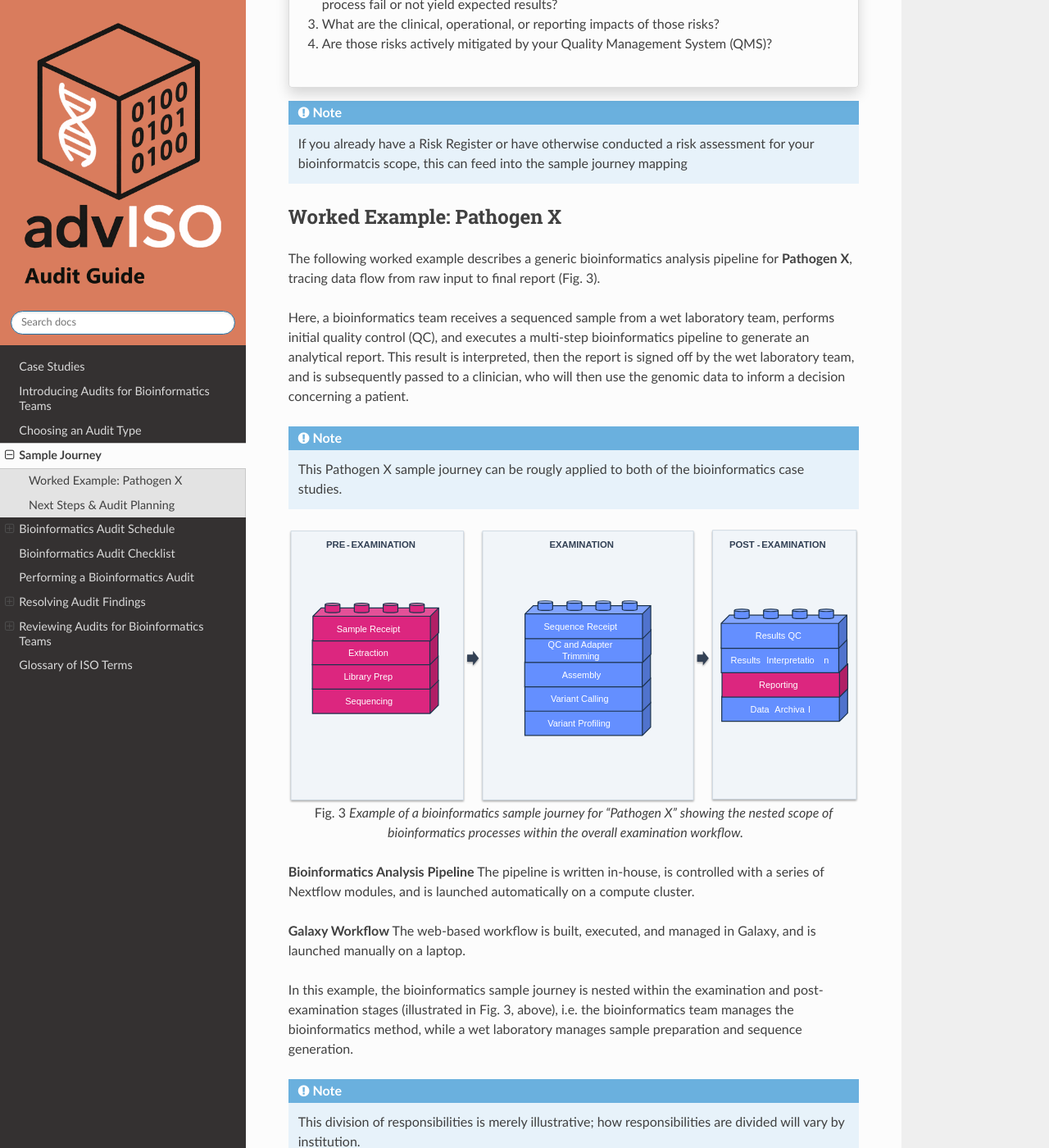
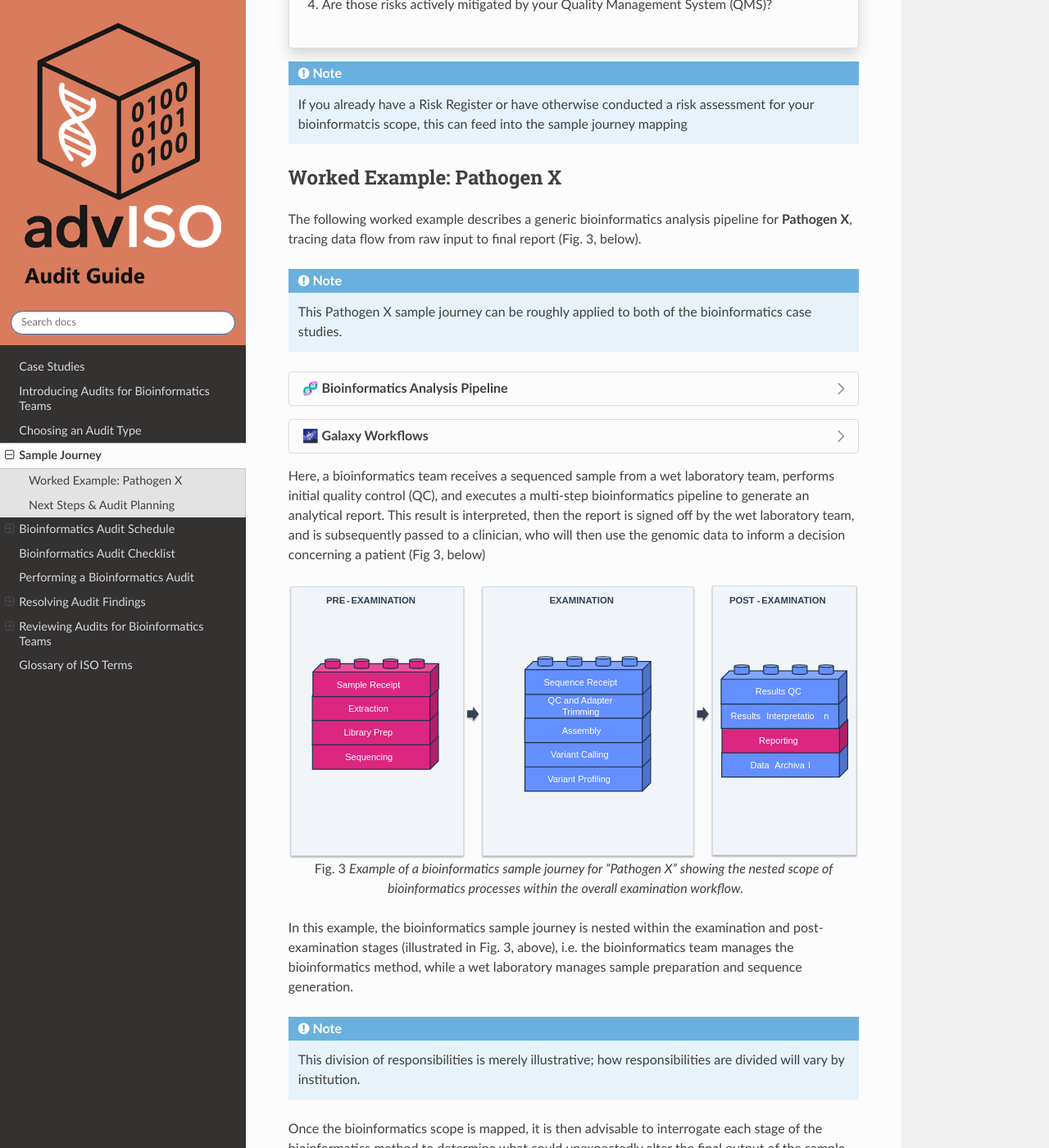
Before and after one commit to advISO-project/advISO_audit_guide, a Sphinx documentation site: the page built from docs/source/audit_guide/sample_journey.rst, in a window 1280 px wide and 1400 px high, scrolled down 1411 px. Shown: the whole window at 82% size. Built offline with Sphinx 7.4.7 and the Read the Docs theme 3.1.0, drawn with Linux system fonts in a browser that asks for light colours; some of the changed lines change nothing that is shown; some of the changed text lies outside the part shown.

Commit message:
Outline case studies more clearly

```diff
--- a/docs/source/audit_guide/sample_journey.rst
+++ b/docs/source/audit_guide/sample_journey.rst
@@ -23,11 +23,9 @@
 
    Example of a bioinformatics sample journey, showing the scope of bioinformatics processes and how they may fit into the overall examination process.
 
-.. card:: 💡 advISO Tips
+.. card:: 💡 When evaluating your sample journey against Fig. 2, consider:
    :class-card: sd-border-success sd-shadow-md
    :class-header: sd-bg-success sd-text-white sd-font-weight-bold
-
-   When evaluating your sample journey against Fig. 2, consider:
 
    1. Where does your bioinformatics team's scope and responsibility begin and end within the examination process?
    2. Within that specific bioinformatics scope, where are the risks? How and why could the process fail or not yield expected results?
@@ -40,12 +38,20 @@
 Worked Example: Pathogen X
 -------------------------------------------------------------
 
-The following worked example describes a generic bioinformatics analysis pipeline for **Pathogen X**, tracing data flow from raw input to final report (Fig. 3).
-
-Here, a bioinformatics team receives a sequenced sample from a wet laboratory team, performs initial quality control (QC), and executes a multi-step bioinformatics pipeline to generate an analytical report. This result is interpreted, then the report is signed off by the wet laboratory team, and is subsequently passed to a clinician, who will then use the genomic data to inform a decision concerning a patient.
+The following worked example describes a generic bioinformatics analysis pipeline for **Pathogen X**, tracing data flow from raw input to final report (Fig. 3, below).
 
 .. note::
-   This Pathogen X sample journey can be rougly applied to both of the bioinformatics case studies.
+   This Pathogen X sample journey can be roughly applied to both of the bioinformatics case studies.
+
+.. dropdown:: 🧬 Bioinformatics Analysis Pipeline
+
+   In this example, the bioinformatics analysis for Pathogen X is done with a pipeline, written in-house, and is controlled with a series of Nextflow modules. It is launched automatically on a compute cluster.
+
+.. dropdown:: 🌌 Galaxy Workflows
+
+   In this example, the bioinformatics analysis for Pathogen X is done with a web-based workflow, which is built, executed, and managed in Galaxy. It is launched manually on a laptop.
+
+Here, a bioinformatics team receives a sequenced sample from a wet laboratory team, performs initial quality control (QC), and executes a multi-step bioinformatics pipeline to generate an analytical report. This result is interpreted, then the report is signed off by the wet laboratory team, and is subsequently passed to a clinician, who will then use the genomic data to inform a decision concerning a patient (Fig 3, below)
 
 
 .. figure:: ../images/pathogen_x_pipeline.svg
@@ -54,11 +60,7 @@
 
    Example of a bioinformatics sample journey for "Pathogen X" showing the nested scope of bioinformatics processes within the overall examination workflow.
 
-**Bioinformatics Analysis Pipeline**
-The pipeline is written in-house, is controlled with a series of Nextflow modules, and is launched automatically on a compute cluster.
 
-**Galaxy Workflow**
-The web-based workflow is built, executed, and managed in Galaxy, and is launched manually on a laptop.
 
 
 In this example, the bioinformatics sample journey is nested within the examination and post-examination stages (illustrated in Fig. 3, above), i.e. the bioinformatics team manages the bioinformatics method, while a wet laboratory manages sample preparation and sequence generation.
```
